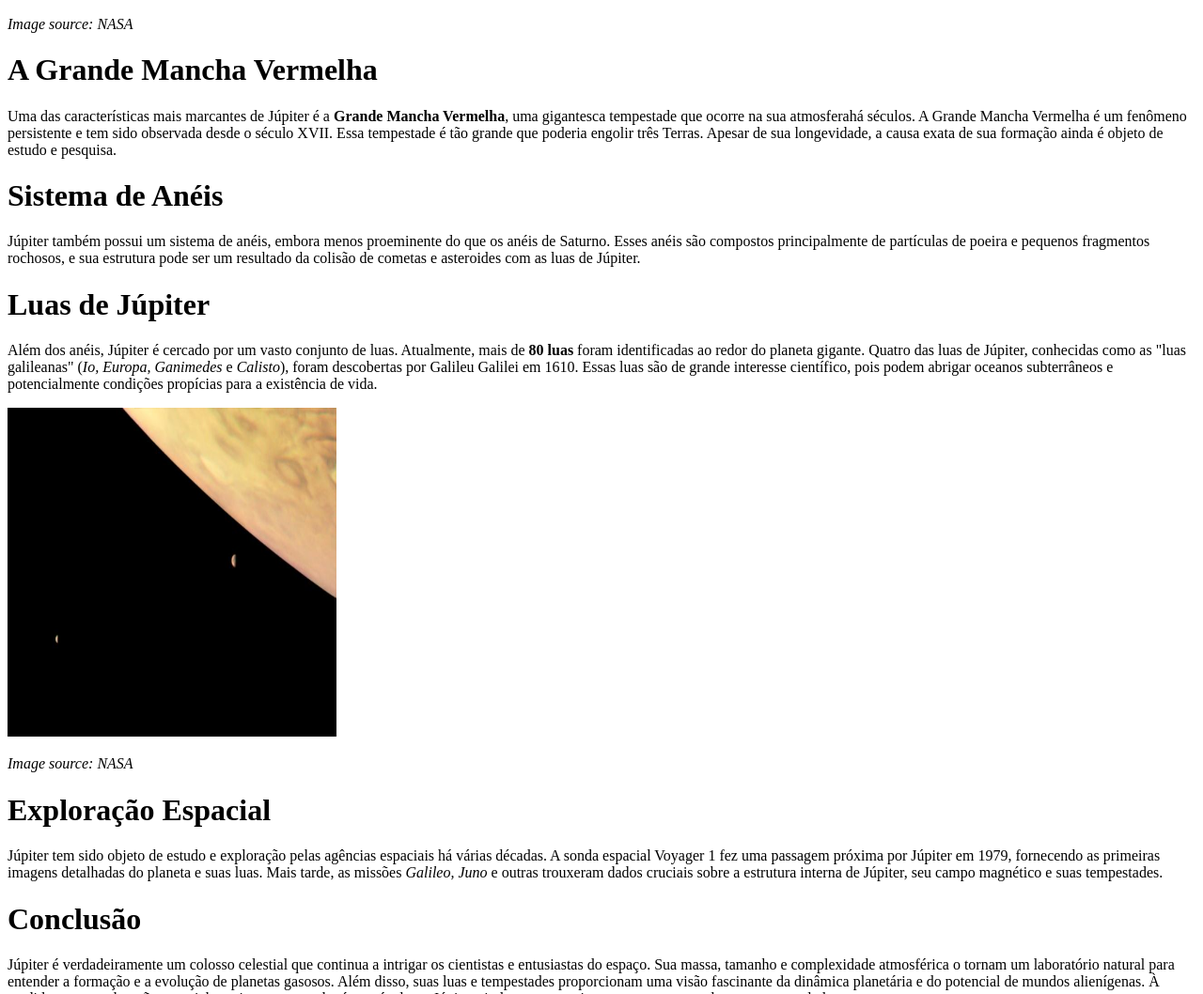
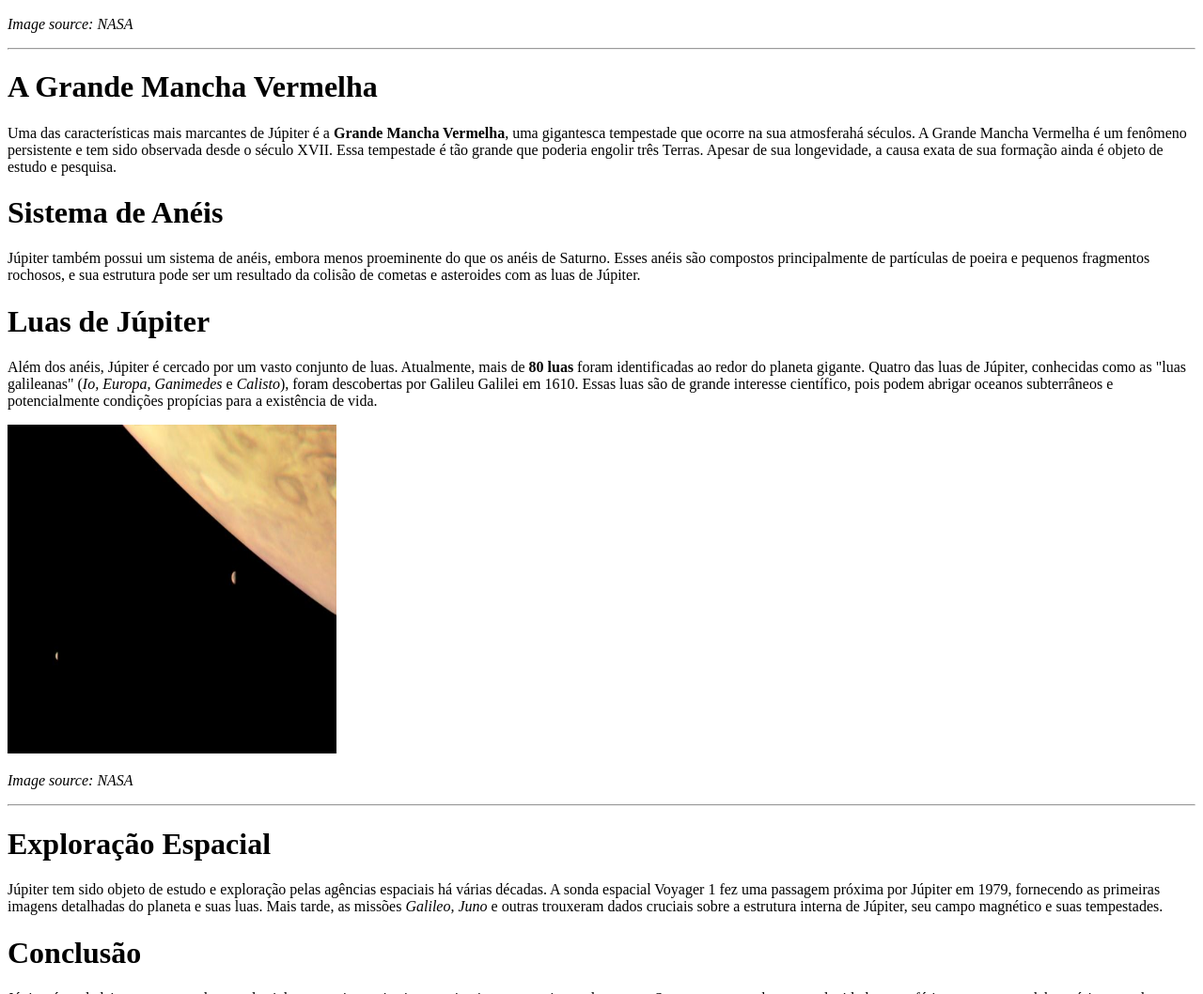
Before and after one commit to vinifmiguel/Pratica-basica, a plain HTML site: page index.html in a window 1280 px wide. Shown: the part 648-1706 px from the top of the page at 94% size. Drawn offline with Linux system fonts and the light colour scheme.

Commit message:
Adicionando arquivo com modificações. Foi adicionado a linha horizontal, <hr>

```diff
--- a/index.html
+++ b/index.html
@@ -26,6 +26,7 @@
         aproximadamente <strong>318 vezes maior</strong> que a do nosso planeta.</p>
     <img src="jupiter.jpg" alt="Planeta Júpiter" width="350" height="350">
     <p><em>Image source: NASA</em></p>
+    <hr>
 
     <h1>A Grande Mancha Vermelha</h1>
     Uma das características mais marcantes de Júpiter é a <strong>Grande Mancha Vermelha</strong>, uma gigantesca
@@ -50,20 +51,23 @@
         vida.</p>
     <img src="luas de jupiter.jpg" alt="Luas de Júpiter" width="350" height="350">
     <p><em>Image source: NASA</em></p>
-
+    <hr>
 
     <h1>Exploração Espacial</h1>
     <p>Júpiter tem sido objeto de estudo e exploração pelas agências espaciais há várias décadas. A
-        sonda espacial Voyager 1 fez uma passagem próxima por Júpiter em 1979, fornecendo as primeiras imagens detalhadas
+        sonda espacial Voyager 1 fez uma passagem próxima por Júpiter em 1979, fornecendo as primeiras imagens
+        detalhadas
         do
-        planeta e suas luas. Mais tarde, as missões <em>Galileo, Juno</em> e outras trouxeram dados cruciais sobre a estrutura
+        planeta e suas luas. Mais tarde, as missões <em>Galileo, Juno</em> e outras trouxeram dados cruciais sobre a
+        estrutura
         interna
         de Júpiter, seu campo magnético e suas tempestades.</p>
 
     <h1>Conclusão</h1>
     <p>Júpiter é verdadeiramente um colosso celestial que continua a intrigar os cientistas e entusiastas do
         espaço. Sua massa, tamanho e complexidade atmosférica o tornam um laboratório natural para entender a formação e
-        a evolução de planetas gasosos. Além disso, suas luas e tempestades proporcionam uma visão fascinante da dinâmica
+        a evolução de planetas gasosos. Além disso, suas luas e tempestades proporcionam uma visão fascinante da
+        dinâmica
         planetária e do potencial de mundos alienígenas. À medida que a exploração espacial continua avançando, é
         provável que
         Júpiter ainda reserve muitas surpresas e segredos a serem revelados.</p>
```
